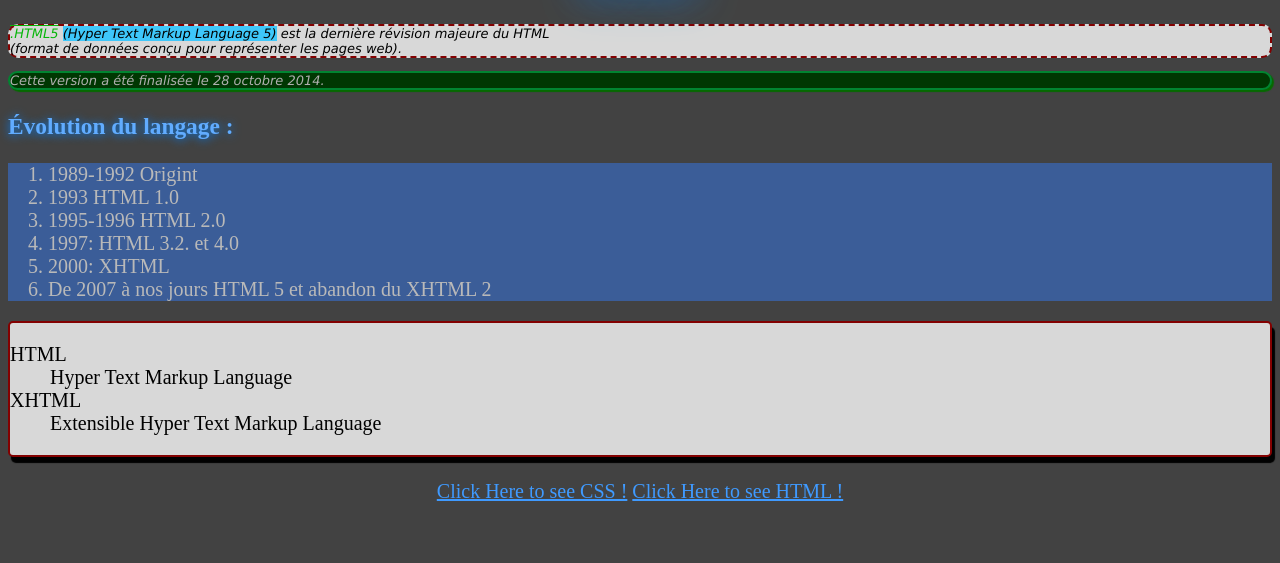
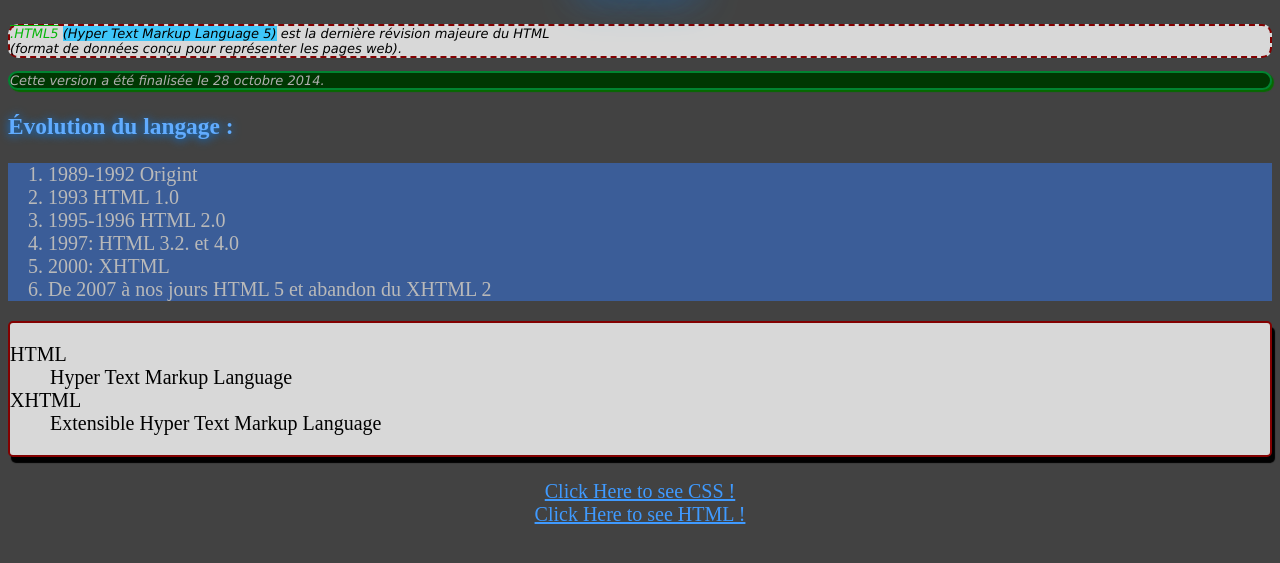
Before and after one commit to Mdqq6/TpCss1, a plain HTML site: page index.html in a window 1280 px wide. Shown: the part 77-640 px from the top of the page. Drawn offline with Linux system fonts and the light colour scheme; a script that the page names is missing.

Commit message:
Update 4.1 index.html

```diff
--- a/index.html
+++ b/index.html
@@ -53,7 +53,7 @@
  </div>
   <center>
   <br>
-<a href="https://pastebin.com/qXyy4gnf">Click Here to see CSS !</a>
+<a href="https://pastebin.com/qXyy4gnf">Click Here to see CSS !</a> <br>
  <a href="https://pastebin.com/Wrwh0HiW">Click Here to see HTML !</a>
 </center>
 
```
